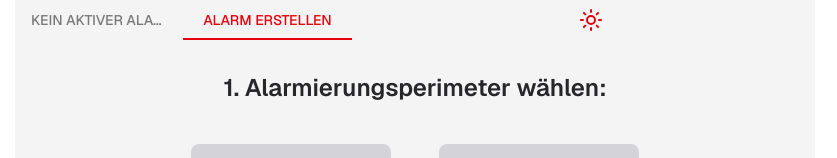
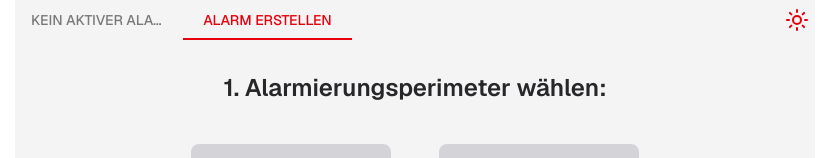
Before and after one commit to patrick-radulian/alarm-ui, a Next.js app: page / in a window 1280 px wide. Shown: the top 158 px of the page, without its empty margins (225-1062 px from the left). Built offline with nearby package versions, Linux system fonts and the light colour scheme.

Commit message:
fix: tabs flex child growth

```diff
--- a/src/components/form/alarm-form.tsx
+++ b/src/components/form/alarm-form.tsx
@@ -50,7 +50,7 @@ export const AlarmForm = () => {
                 <Button
                     variant="ghost"
                     size="icon"
-                    className="p-0 bg-transparent outline-2 rounded-none shrink-0 grow ring-0 focus-visible:ring-0 text-red-600 hover:text-red-700 focus-visible:text-red-700 outline-red-700/0 hover:outline-red-700 focus-visible:outline-red-700"
+                    className="p-0 bg-transparent outline-2 rounded-none ring-0 focus-visible:ring-0 text-red-600 hover:text-red-700 focus-visible:text-red-700 outline-red-700/0 hover:outline-red-700 focus-visible:outline-red-700"
                     onClick={toggleTheme}
                 >
                     {theme === "light" ? (
```
